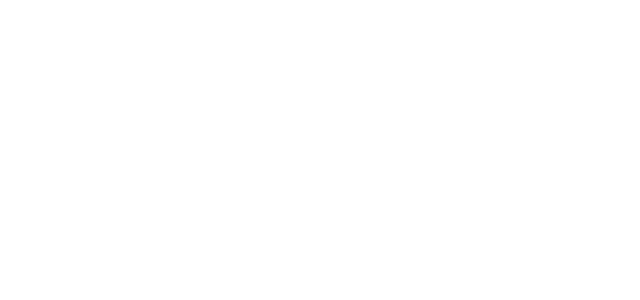
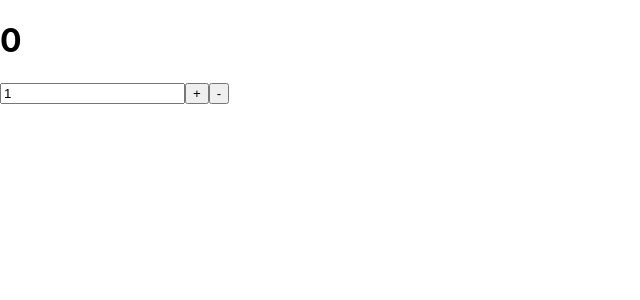
Before and after one commit to kdo0129/react-redux, a React (Create React App) app: page / in a window 1280 px wide. Shown: the top 300 px of the page, without its empty margins (0-640 px from the left). Built offline with nearby package versions, Linux system fonts and the light colour scheme.

Commit message:
counter 구현완료

```diff
--- a/src/App.js
+++ b/src/App.js
@@ -1,6 +1,11 @@
 import React from 'react';
+import CounterContainer from './containers/CounterContainer';
 function App() {
-	return <div></div>;
+	return (
+		<div>
+			<CounterContainer />
+		</div>
+	);
 }
 
 export default App;
--- /dev/null
+++ b/src/components/Counter.js
@@ -0,0 +1,19 @@
+import React from 'react';
+
+const Counter = ({ number, diff, onIncrease, onDecrease, onSetDiff }) => {
+	const onChange = (e) => {
+		onSetDiff(parseInt(e.target.value, 10));
+	};
+	return (
+		<>
+			<h1>{number}</h1>
+			<div>
+				<input type="number" value={diff} onChange={onChange} />
+				<button onClick={onIncrease}>+</button>
+				<button onClick={onDecrease}>-</button>
+			</div>
+		</>
+	);
+};
+
+export default Counter;
--- /dev/null
+++ b/src/containers/CounterContainer.js
@@ -0,0 +1,31 @@
+import React from 'react';
+import Counter from '../components/Counter';
+import { useSelector, useDispatch } from 'react-redux';
+import { increase, decrease, setDiff } from '../modules/counter';
+
+const CounterContainer = () => {
+	const { number, diff } = useSelector((state) => ({
+		number: state.counter.number,
+		diff: state.counter.diff,
+	}));
+
+	const dispatch = useDispatch();
+
+	const onIncrease = () => dispatch(increase());
+	const onDecrease = () => dispatch(decrease());
+	const onSetDiff = (diff) => dispatch(setDiff(diff));
+
+	return (
+		<>
+			<Counter
+				number={number}
+				diff={diff}
+				onIncrease={onIncrease}
+				onDecrease={onDecrease}
+				onSetDiff={onSetDiff}
+			/>
+		</>
+	);
+};
+
+export default CounterContainer;
```
